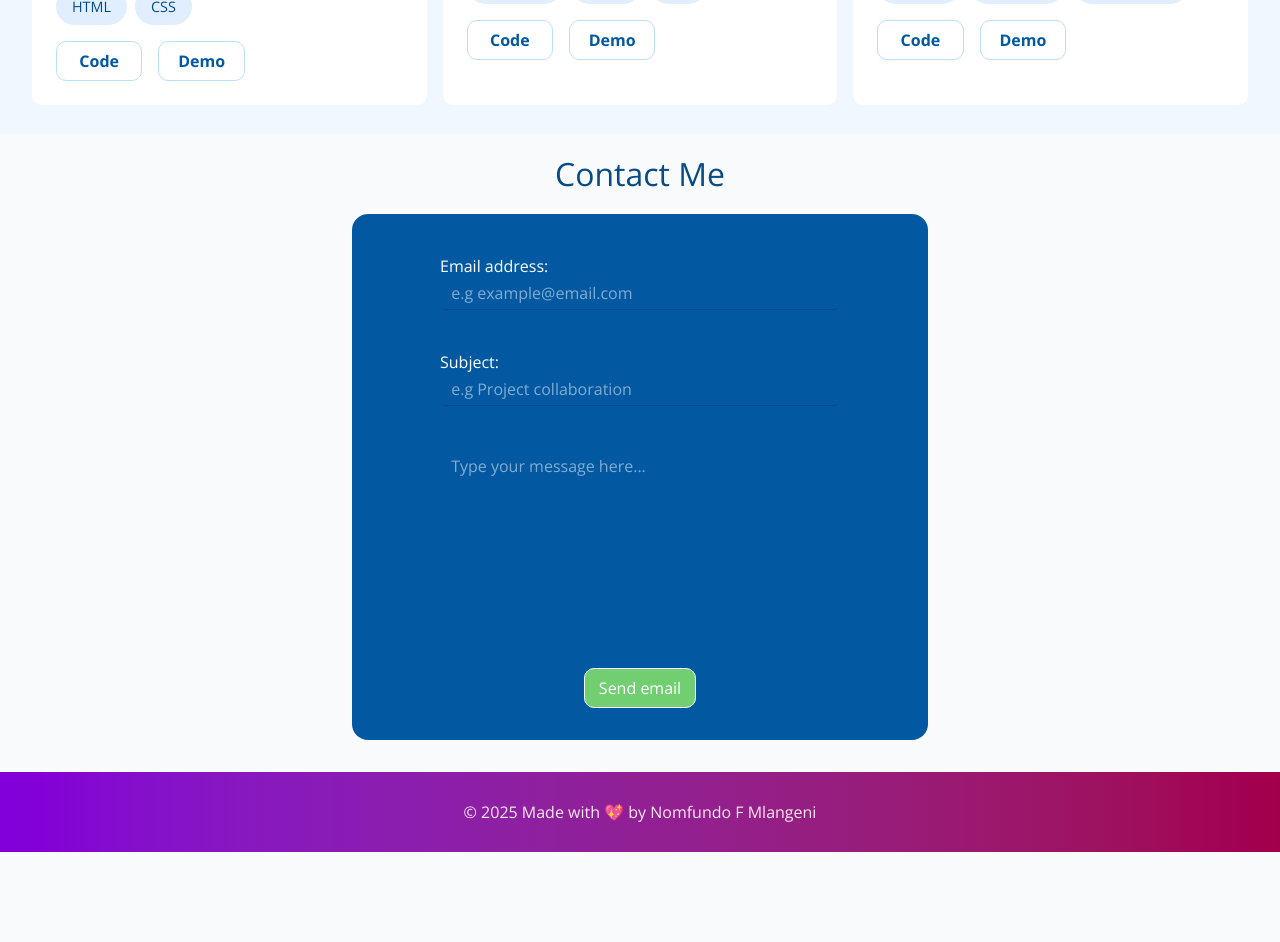
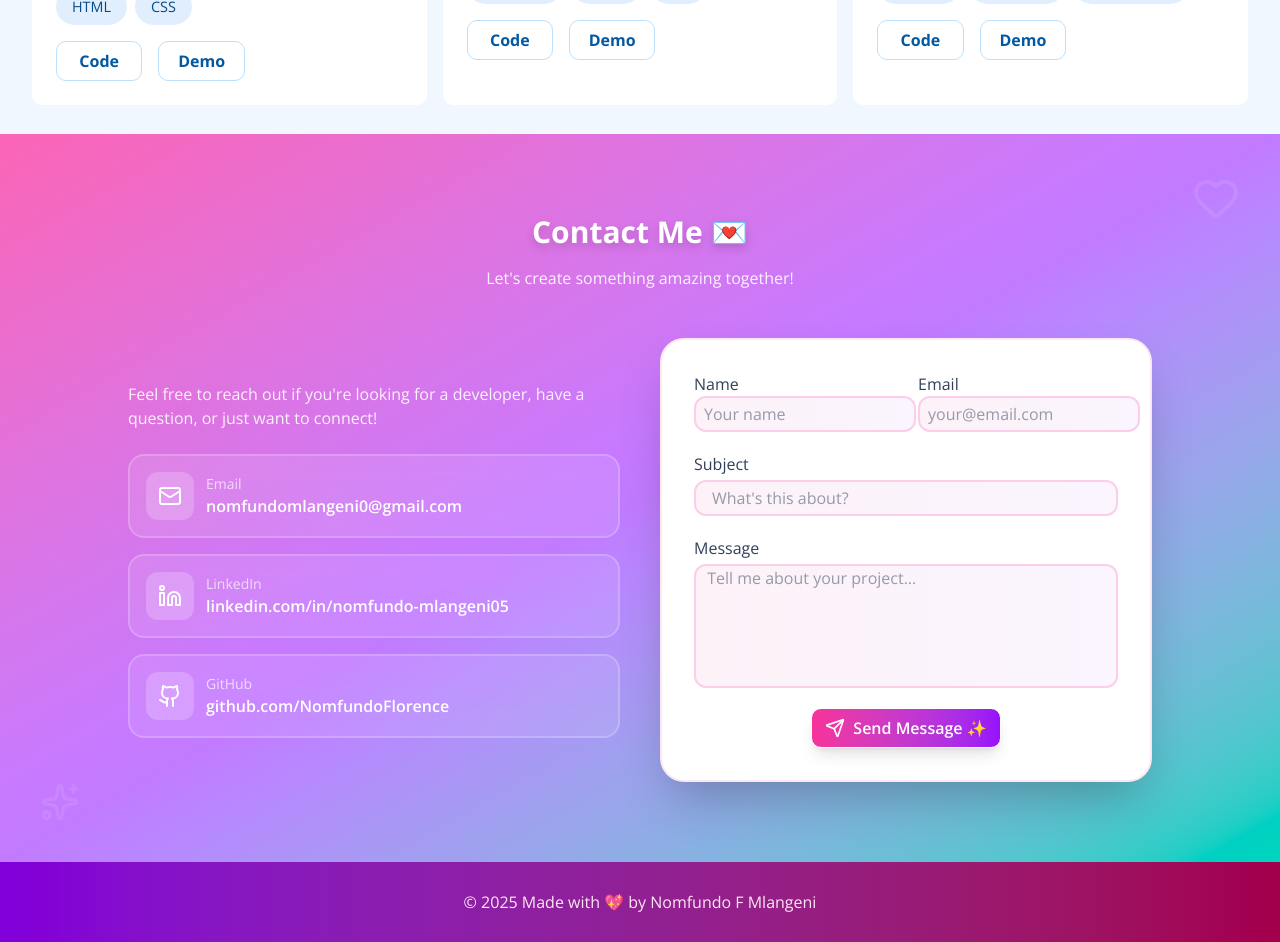
Before and after one commit to NomfundoFlorence/web-portfolio, a React (Vite) app in the folder client/: page / in a window 1280 px wide. Shown: the part 2580-3522 px from the top of the page. Before the commit the page ends 3432 px from the top, so only its background shows below. Built offline with nearby package versions, Linux system fonts and the light colour scheme.

Commit message:
contact form redesign

```diff
--- a/client/package.json
+++ b/client/package.json
@@ -12,6 +12,7 @@
   "dependencies": {
     "@tailwindcss/vite": "^4.1.13",
     "axios": "^1.11.0",
+    "lucide-react": "^0.544.0",
     "react": "^19.1.0",
     "react-dom": "^19.1.0",
     "tailwindcss": "^4.1.13",
--- a/client/src/components/ContactForm.jsx
+++ b/client/src/components/ContactForm.jsx
@@ -2,6 +2,15 @@ import axios from "axios";
 import "/public/ContactForm.css";
 import Validator from "validator";
 import { useState } from "react";
+import {
+  Mail,
+  Github,
+  Linkedin,
+  Heart,
+  Sparkles,
+  Star,
+  Send,
+} from "lucide-react";
 
 export default function ContactForm() {
   const [modalVisible, setModalVisible] = useState(false);
@@ -10,8 +19,7 @@ export default function ContactForm() {
   async function handleSubmit(event) {
     event.preventDefault();
 
-    const form = document.getElementsByClassName("contact-form")[0];
-    const formData = new FormData(form);
+    const formData = new FormData(event.target);
 
     if (!formData.get("email") || !Validator.isEmail(formData.get("email"))) {
       alert("Provide valid email");
@@ -21,12 +29,7 @@ export default function ContactForm() {
     try {
       await axios.post(
         "https://web-portfolio-vd10.onrender.com/contact",
-        formData,
-        {
-          headers: {
-            "Content-Type": "multipart/form-data",
-          },
-        }
+        formData
       );
 
       setModalLoading(true);
@@ -42,37 +45,144 @@ export default function ContactForm() {
   }
 
   return (
-    <section className="contact">
-      <h1>Contact Me</h1>
-      <form className="contact-form">
-        <label className="email-address-field">
-          Email address:
+    <section
+      id="contact"
+      className="py-20 bg-gradient-to-br from-pink-400 via-purple-400 to-teal-400 text-white relative overflow-hidden">
+      <div className="absolute inset-0 opacity-10">
+        <Heart className="absolute top-10 right-10 w-12 h-12 animate-pulse" />
+        <Sparkles className="absolute bottom-10 left-10 w-10 h-10 animate-pulse" />
+        <Star className="absolute top-1/2 left-1/4 w-8 h-8 animate-pulse" />
+      </div>
+      <div className="container px-4 mx-auto relative z-10">
+        <h2 className="mb-4 text-3xl font-bold text-center drop-shadow-lg">
+          Contact Me 💌
+        </h2>
+        <p className="text-center text-white/90 mb-12 max-w-2xl mx-auto">
+          Let's create something amazing together!
+        </p>
+
+        <div className="grid gap-10 md:grid-cols-2 max-w-5xl mx-auto">
+          <div className="flex flex-col justify-center space-y-6">
+            <p className="text-white/90">
+              Feel free to reach out if you're looking for a developer, have a
+              question, or just want to connect!
+            </p>
+
+            <div className="space-y-4">
+              <div className="flex items-center gap-3 bg-white/10 backdrop-blur-md rounded-2xl p-4 border-2 border-white/20 hover:bg-white/20 transition-all">
+                <div className="w-12 h-12 bg-white/20 rounded-xl flex items-center justify-center">
+                  <Mail className="w-6 h-6" />
+                </div>
+                <div>
+                  <p className="text-sm text-white/70">Email</p>
+                  <p className="font-semibold">nomfundomlangeni0@gmail.com</p>
+                </div>
+              </div>
+              <div className="flex items-center gap-3 bg-white/10 backdrop-blur-md rounded-2xl p-4 border-2 border-white/20 hover:bg-white/20 transition-all">
+                <div className="w-12 h-12 bg-white/20 rounded-xl flex items-center justify-center">
+                  <Linkedin className="w-6 h-6" />
+                </div>
+                <div>
+                  <p className="text-sm text-white/70">LinkedIn</p>
+                  <p className="font-semibold">
+                    linkedin.com/in/nomfundo-mlangeni05
+                  </p>
+                </div>
+              </div>
+              <div className="flex items-center gap-3 bg-white/10 backdrop-blur-md rounded-2xl p-4 border-2 border-white/20 hover:bg-white/20 transition-all">
+                <div className="w-12 h-12 bg-white/20 rounded-xl flex items-center justify-center">
+                  <Github className="w-6 h-6" />
+                </div>
+                <div>
+                  <p className="text-sm text-white/70">GitHub</p>
+                  <p className="font-semibold">github.com/NomfundoFlorence</p>
+                </div>
+              </div>
+            </div>
+          </div>
+
+          <div className="p-8 bg-white rounded-3xl shadow-2xl border-2 border-pink-100">
+            <form className="space-y-5 text-slate-700" onSubmit={handleSubmit}>
+              <div className="grid gap-6 md:grid-cols-2">
+                <div className="space-y-2">
+                  <label htmlFor="name" className="text-slate-700 font-medium">
+                    Name
+                  </label>
                   <input
+                    id="name"
+                    name="name"
+                    placeholder="Your name"
+                    className="px-2 py-1 rounded-xl border-2 border-pink-200
+                    focus:outline-none focus:ring-purple-400
+                    focus:border-purple-400 bg-gradient-to-r from-pink-50 to-purple-50
+                    transition-all"
+                  />
+                </div>
+                <div className="space-y-2">
+                  <label htmlFor="email" className="text-slate-700 font-medium">
+                    Email
+                  </label>
+                  <input
+                    id="email"
+                    name="email"
                     type="email"
-            name="email"
-            placeholder="e.g example@email.com"
-            required
+                    placeholder="your@email.com"
+                    className="px-2 py-1 rounded-xl border-2 border-pink-200
+                    focus:outline-none focus:ring-purple-400
+                    focus:border-purple-400 bg-gradient-to-r from-pink-50 to-purple-50
+                    transition-all"
                   />
+                </div>
+              </div>
+
+              <div className="flex flex-col">
+                <label
+                  htmlFor="subject"
+                  className="text-slate-700 font-medium mb-1">
+                  Subject
                 </label>
-        <label className="subject-field">
-          Subject:
                 <input
-            type="text"
+                  id="subject"
                   name="subject"
-            placeholder="e.g Project collaboration"
+                  placeholder="What's this about?"
+                  className="px-4 py-1 rounded-xl border-2 border-pink-200
+                  focus:outline-none focus:ring-purple-400
+                  focus:border-purple-400 bg-gradient-to-r from-pink-50 to-purple-50
+                  transition-all"
                 />
+              </div>
+
+              <div className="flex flex-col">
+                <label
+                  htmlFor="message"
+                  className="text-slate-700 font-medium mb-1">
+                  Message
                 </label>
-        <label className="email-body-field">
                 <textarea
+                  id="message"
                   name="message"
-            placeholder="Type your message here..."
-            required
+                  placeholder="Tell me about your project..."
+                  rows={5}
+                  className="px-4 py-3 rounded-xl border-2 border-pink-200
+                  focus:outline-none focus:ring-purple-400
+                  focus:border-purple-400 bg-gradient-to-r from-pink-50 to-purple-50
+                  resize-none transition-all"
                 />
-        </label>
-        <button type="submit" className="send-email-btn" onClick={handleSubmit}>
-          Send email
+              </div>
+              <button
+                type="submit"
+                className="w-full flex mr-auto ml-auto items-center justify-center gap-2
+                bg-gradient-to-r from-pink-500 to-purple-600
+                hover:from-pink-600 hover:to-purple-700
+                text-white rounded-xl shadow-lg h-12 text-base font-semibold
+                transition-all">
+                <Send className="w-5 h-5" />
+                Send Message ✨
               </button>
             </form>
+          </div>
+        </div>
+      </div>
 
       {modalVisible && (
         <div className="modal">
--- a/client/src/index.css
+++ b/client/src/index.css
@@ -1,8 +1,8 @@
 @import "tailwindcss";
 
-body {
+/* body {
   margin: 0;
   background-color: #f8fafc;
   min-width: 320px;
   min-height: 100vh;
-}
+} */
```
Also changed, not shown: 1 other file (tests, documents, lock files or other folders). Lines whose indentation alone changed are shown as unchanged.
